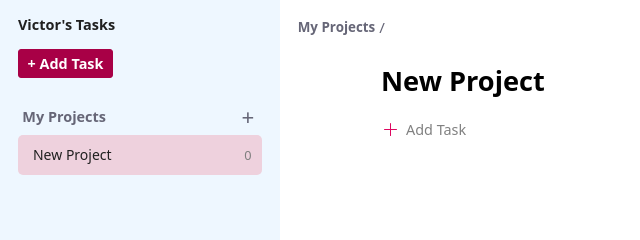
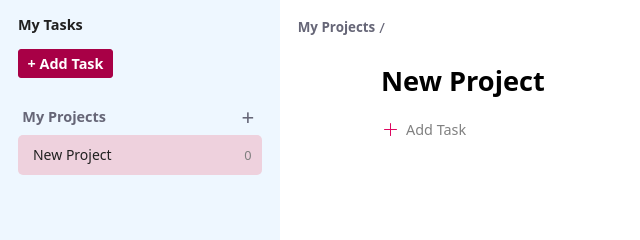
Before and after one commit to itsvictoroyedeji/todo-list-app, a website built with webpack: page src/template.html in a window 1280 px wide. Shown: the top 240 px of the page, 0-640 px from the left. Built offline with nearby package versions, Linux system fonts and the light colour scheme.

Commit message:
feat: Change sidebar title and site title

```diff
--- a/src/template.html
+++ b/src/template.html
@@ -3,7 +3,7 @@
   <head>
     <meta charset="UTF-8">
     <meta name="viewport" content="width=device-width, initial-scale=1.0">
-    <title>A Todo List App!</title>
+    <title>My Todo List App!</title>
   </head>
   <body>
     <div id="todolist_app">
@@ -11,7 +11,7 @@
         <div class="app-sidebar-container sidebar-common-css">
           <div class="app-sidebar">
             <div class="sidebar-username lr-padding">
-              <span>Victor's Tasks</span>
+              <span>My Tasks</span>
             </div>
             <div class="sidebar-add-task lr-padding">
               <button type="button" class="buttonish-elem">
--- a/src/todoapp.js
+++ b/src/todoapp.js
@@ -101,9 +101,9 @@ function initLoader(projectItemIndex) {
 };
 
 export function attachEventListeners() {
-  // Change sidebar's title
-  const sidebarTitle = document.querySelector(".sidebar-username span");
-  sidebarTitle.textContent = `${defaultUser.name}'s Tasks`;
+  // Change sidebar's title (activate on a later day)
+  // const sidebarTitle = document.querySelector(".sidebar-username span");
+  // sidebarTitle.textContent = `${defaultUser.name}'s Tasks`;
 
   // Add Project form event listeners
   const sidebarAddProjectButton = document.querySelector(".sidebar-projects-add button");
```
